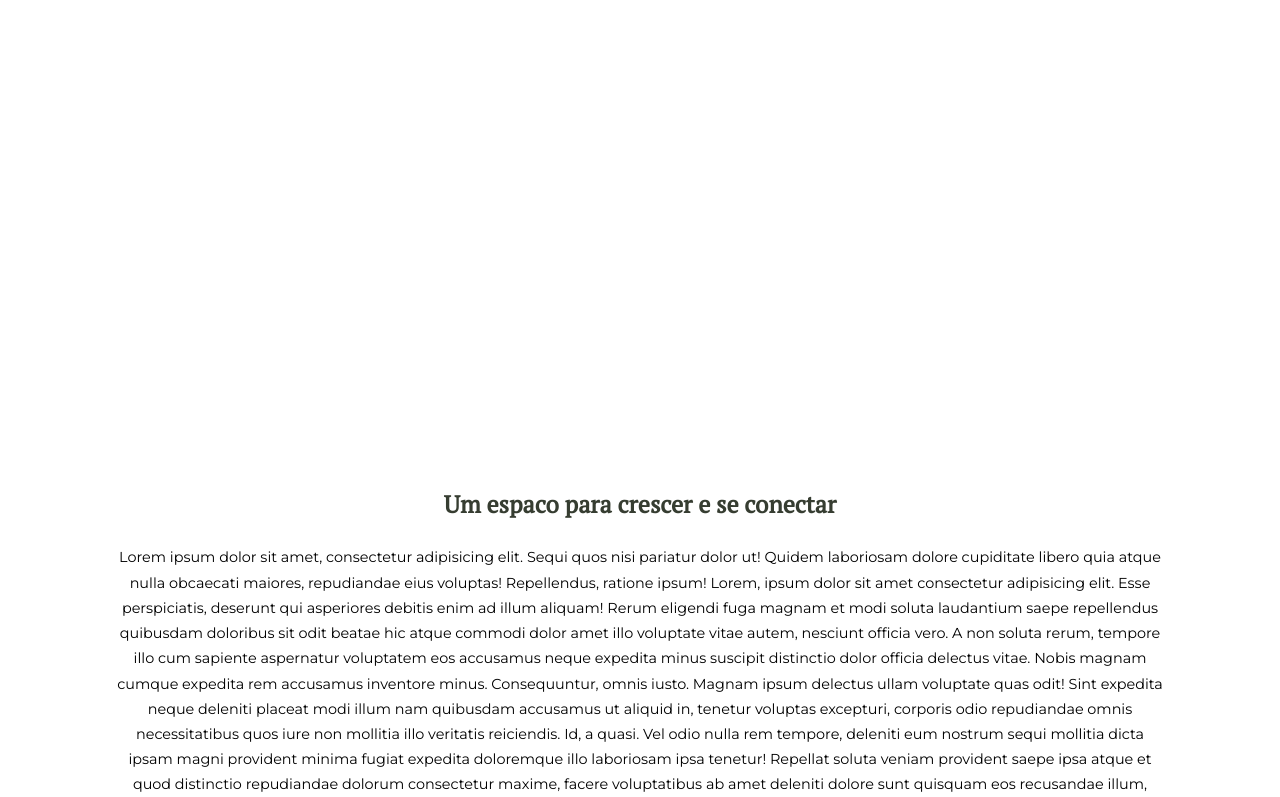
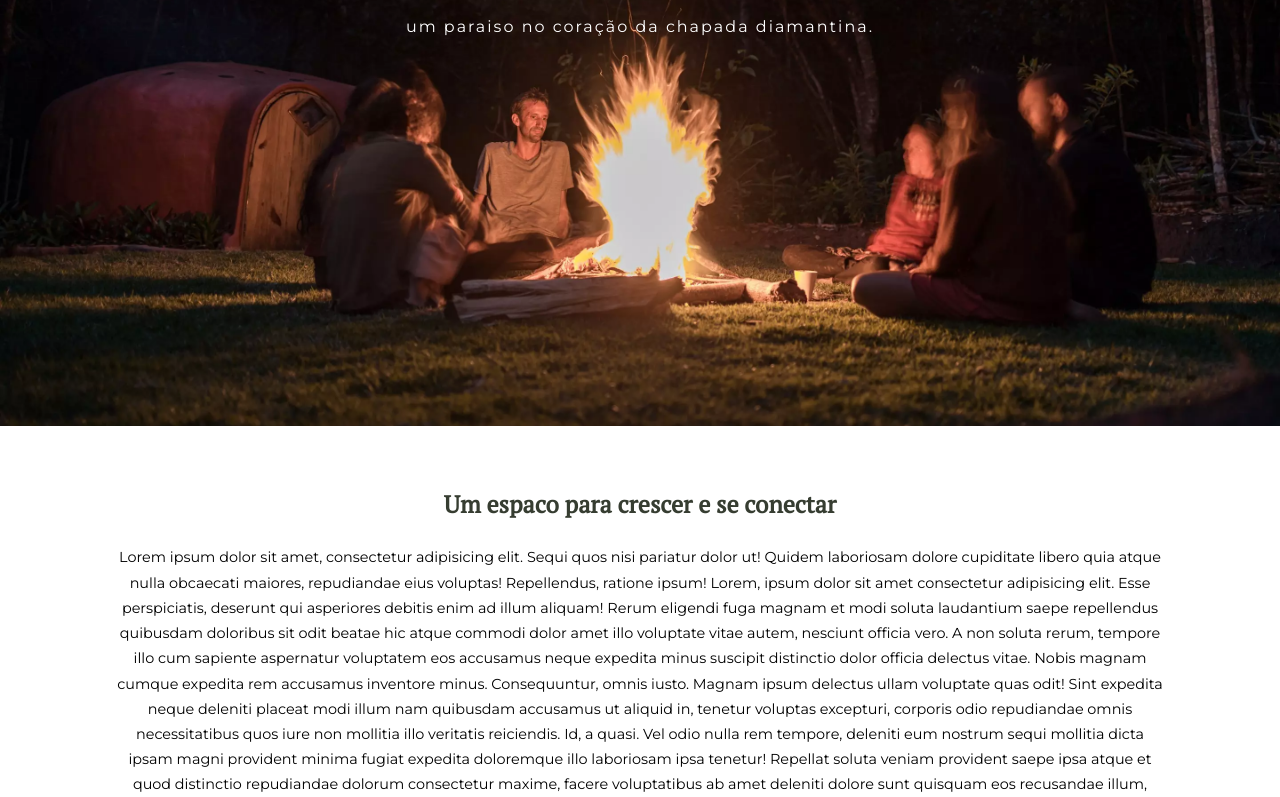
Before and after one commit to rnldbss/eden, a website: page html/about.html in a window 1280 px wide. Shown: the part 214-1011 px from the top of the page. Drawn offline with nearby package versions, Linux system fonts and the light colour scheme.

Commit message:
img conversion jpg to webp

```diff
--- a/css/style.css
+++ b/css/style.css
@@ -266,7 +266,7 @@ html {
 .about__hero {
   grid-column: 1 / -1;
   grid-row: 1 / 2;
-  background-image: url(../img/img-2.webpimg-44.webp);
+  background-image: url(../img/img-2.webp);
   background-size: cover;
   background-attachment: fixed;
   background-position: center;
```
